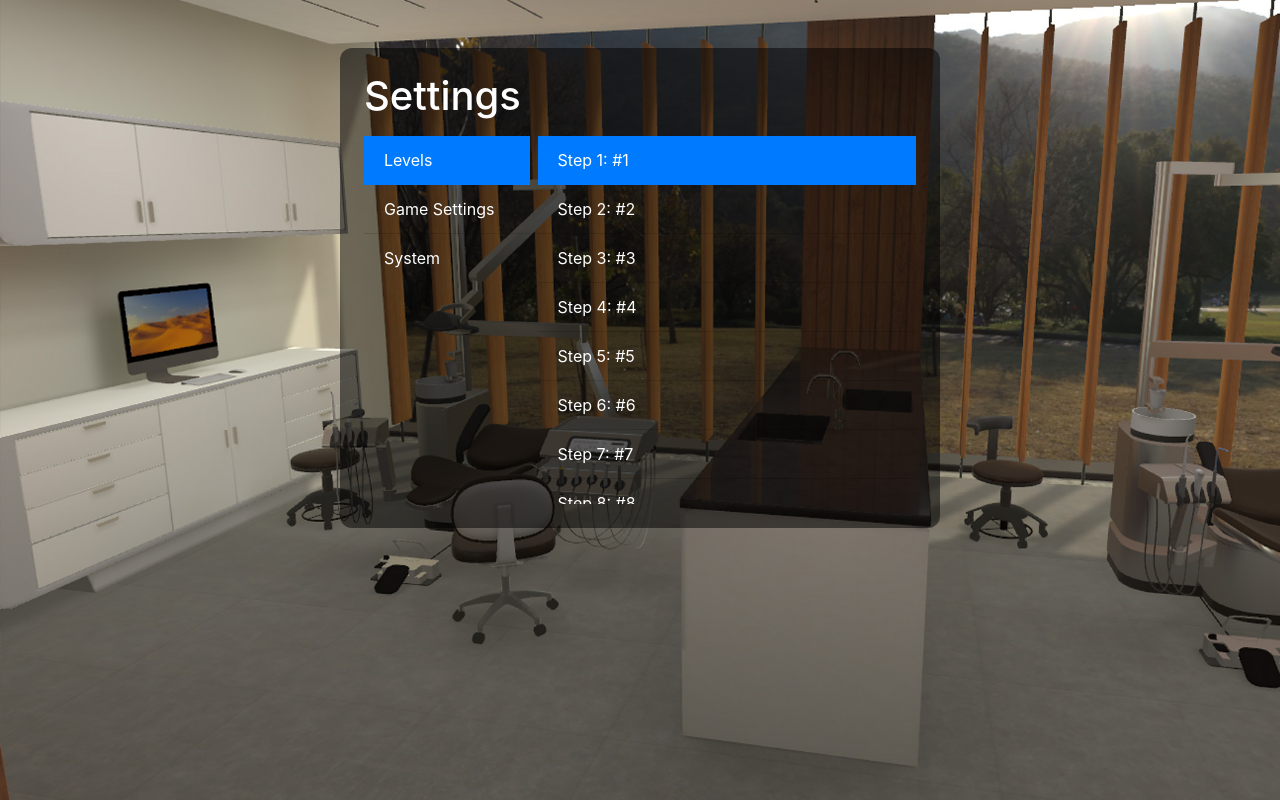
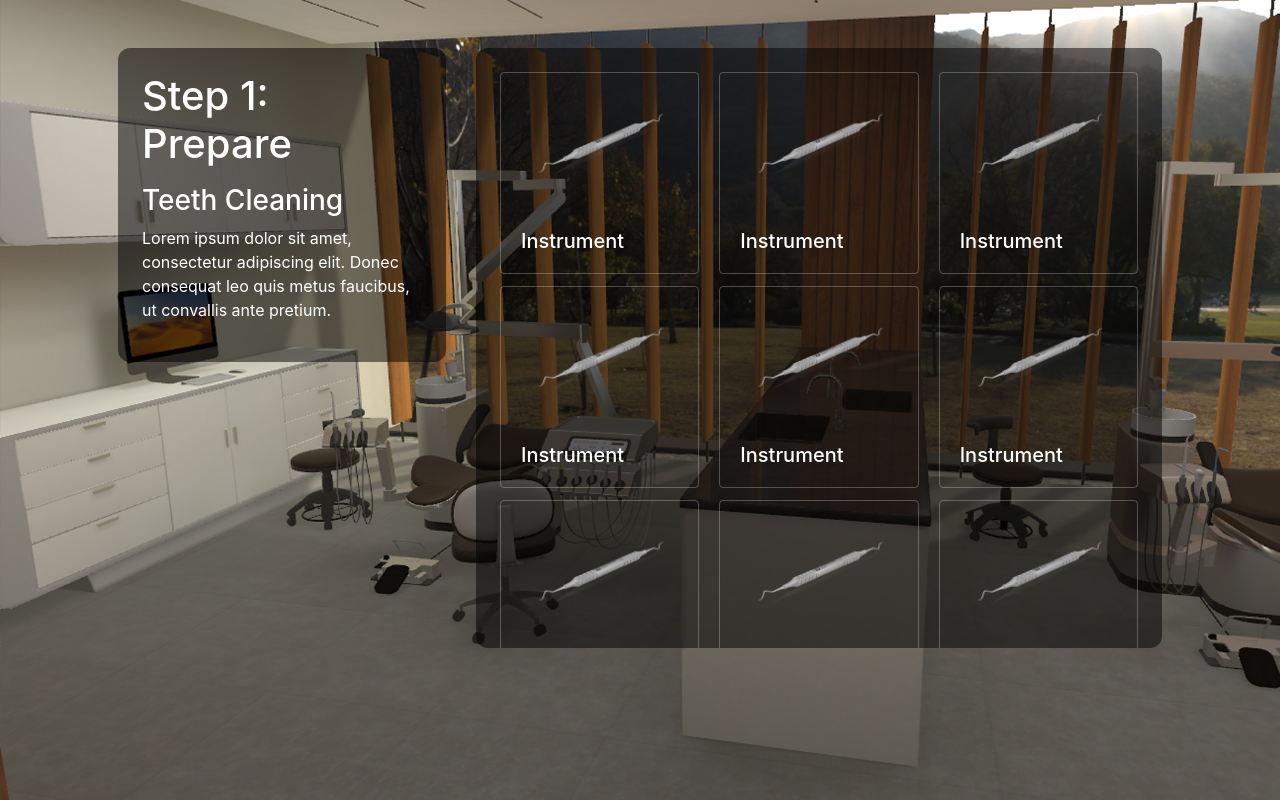
Before and after one commit to diingdesign/vr-ui, a React (Create React App) app: page /#/running in a window 1280 px wide. Built offline with nearby package versions, Linux system fonts and the light colour scheme.

Commit message:
A game step page

```diff
--- a/src/App.css
+++ b/src/App.css
@@ -63,6 +63,15 @@ h1 {
   border-radius: 12px;
 }
 
+.game-panel {
+  max-height: 600px;
+  overflow-y: auto;
+  overflow-x: hidden;
+  background: rgba(0, 0, 0, 0.5);
+  padding: 1.5rem;
+  border-radius: 12px;
+}
+
 .panel-lg {
   width: 600px;
 }
@@ -77,7 +86,7 @@ h1 {
 
 .dismissable-alert {
   transition: opacity 1s;
-  width: calc(100% - 6rem);
+  width: calc(100% - 28rem);
 }
 
 .dismissable-alert.dismiss {
@@ -111,3 +120,34 @@ h1 {
   font-size: 0.8rem;
   color: rgba(255,255,255,0.64);
 }
+
+.instrument-card {
+  background: transparent;
+  border-color: rgba(255, 255, 255, 0.25);
+  transition: all 0.6s;
+}
+
+.instrument-card:hover {
+  background: rgba(255, 255, 255, 0.125);
+  border-color: rgba(255, 255, 255, 0.5);
+}
+
+.instrument-card.active {
+  border-width: 2px;
+  border-color: rgba(255, 255, 255, 0.75);
+}
+
+.instrument-card .badge {
+  display: none;
+  position: absolute;
+  left: 4px;
+  top: 8px;
+}
+
+.instrument-card.active .badge {
+  display: inline-block;
+}
+
+.instrument-card .badge>i {
+  font-size: 20px;
+}
--- a/src/Running.js
+++ b/src/Running.js
@@ -1,94 +1,67 @@
 import React, { useEffect, useRef, useState } from 'react';
 import './App.css';
 import { Link } from 'react-router-dom';
-import SwitchButton from 'react-input-switch';
+import instrumentImage from './assets/images/handinstrument.png';
 
-function Tabs(props) {
+function Instrument(props) {
+    const [active, setActive] = useState(false);
+    const handleClick = (evt) => {
+        setActive(!active);
+    };
     return (
-        <div className="list-group list-group-flush">
-            <button name="0" type="button" onClick={props.onTabClick} className={`list-group-item list-group-item-action custom-item${(props.selectedTabId === 0) ? " active" : ""}`}>Levels</button>
-            <button name="1" type="button" onClick={props.onTabClick} className={`list-group-item list-group-item-action custom-item${(props.selectedTabId === 1) ? " active" : ""}`}>Game Settings</button>
-            <button name="2" type="button" onClick={props.onTabClick} className={`list-group-item list-group-item-action custom-item${(props.selectedTabId === 2) ? " active" : ""}`}>System</button>
-        </div>
+        <>
+            <div className={`card instrument-card${active ? " active" : ""}`} onClick={handleClick}>
+                <img className="card-img-top" src={instrumentImage} alt="Instrument" />
+                <div className="card-body py-2">
+                    <h5 className="card-title">Instrument</h5>
+                </div>
+                <span class="badge"><i class="fas fa-lg fa-check-circle"></i></span>
+            </div>
+        </>
     );
 }
 
-function Levels() {
+function MultipleSelect(props) {
+    const instruments = []
+    for (var i=0;i < 14;i++) {
+        instruments.push(<Instrument />)
+    }
     return (
-        <div className="list-group list-group-flush">
-            <button type="button" className="list-group-item list-group-item-action custom-item active">Step 1: #1</button>
-            <button type="button" className="list-group-item list-group-item-action custom-item">Step 2: #2</button>
-            <button type="button" className="list-group-item list-group-item-action custom-item">Step 3: #3</button>
-            <button type="button" className="list-group-item list-group-item-action custom-item">Step 4: #4</button>
-            <button type="button" className="list-group-item list-group-item-action custom-item">Step 5: #5</button>
-            <button type="button" className="list-group-item list-group-item-action custom-item">Step 6: #6</button>
-            <button type="button" className="list-group-item list-group-item-action custom-item">Step 7: #7</button>
-            <button type="button" className="list-group-item list-group-item-action custom-item">Step 8: #8</button>
-            <button type="button" className="list-group-item list-group-item-action custom-item">Step 9: #9</button>
-            <button type="button" className="list-group-item list-group-item-action custom-item">Step 10: #10</button>
+        <div className="card-columns">
+            {instruments}
         </div>
     );
-}
-
-function Settings() {
-    return (
-        <div className="list-group list-group-flush">
-            <div className="list-group-item custom-item d-flex align-items-center">
-                <div className="title-box d-flex flex-column flex-grow-1">
-                    <h3>Show Alice</h3>
-                    <p>Show or hide the patient</p>
-                </div>
-                <SwitchButton />
-            </div>
-        </div>
-    );
-}
-
-function System() {
-    return (
-        <div className="list-group list-group-flush">
-            <Link to="/" className="list-group-item list-group-item-action custom-item">Restart</Link>
-        </div>
-    )
 }
 
 function Running() {
     const alertRef = useRef();
     const [shallDismiss, setShallDismiss] = useState(false);
-    const [selectedTabId, setSelectedTabId] = useState(0);
-    const pages = [
-        <Levels />,
-        <Settings />,
-        <System />
-    ]
     useEffect(() => {
         setTimeout(function() {
             setShallDismiss(true);
         }, 2000);
     });
-
-    const handleTabClick = (evt) => {
-        console.log(evt.target.name);
-        setSelectedTabId(parseInt(evt.target.name));
-    }
     return (
         <div className="container p-5 position-relative d-flex justify-content-center">
-            <div className={`alert alert-success position-absolute dismissable-alert ${shallDismiss ? " dismiss" : ""}`} role="alert" ref={alertRef}>
-                The <strong>GAME</strong> is running! Press MENU key in controller to restart.
+            <div className="row game-step-box">
+                <div className="col-4">
+                    <div className="game-panel left">
+                        <h1>Step 1: Prepare</h1>
+                        <h3>Teeth Cleaning</h3>
+                        <p>Lorem ipsum dolor sit amet, consectetur adipiscing elit. Donec consequat leo quis metus faucibus, ut convallis ante pretium.</p>
+                    </div>
+                </div>
+                <div className="col-8">
+                    <div className="game-panel right">
+                        <MultipleSelect />
+                    </div>
+                </div>
+            </div>
+            <div className={`alert alert-success mt-4 position-absolute dismissable-alert ${shallDismiss ? " dismiss" : ""}`} role="alert" ref={alertRef}>
+                The <strong>GAME</strong> is running! Press MENU key in controller to show or hide the menu.
                 <button className="close" type="button" data-dismiss="alert" aria-label="Close">
                     <span aria-hidden="true">&times;</span>
                 </button>
-            </div>
-            <div className="panel panel-lg panel-tabs d-flex flex-column">
-                <h1>Settings</h1>
-                <div className="d-flex flex-row flex-grow-1 tabs-container">
-                    <div className="tab-left"><Tabs onTabClick={handleTabClick} selectedTabId={selectedTabId} /></div>
-                    <div className="tab-right flex-grow-1 ml-2 pb-4">
-                        {
-                            pages[selectedTabId]
-                        }
-                    </div>
-                </div>
             </div>
         </div>
     );
```
Also changed, not shown: src/Settings.js (added, +91 -0 lines), src/assets/images/handinstrument.png (added).
